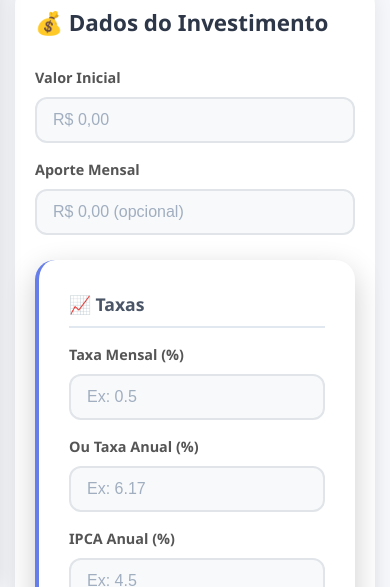
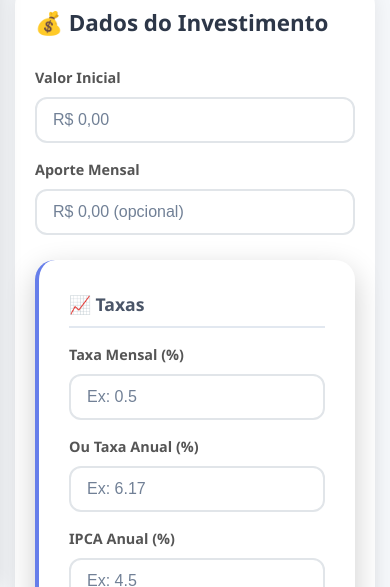
Before and after one commit to danielramosdev1234/portifolio, a React (Vite) app in the folder frontend/: page / in a window 390 px wide. Shown: the part 257-844 px from the top of the page. Built offline with nearby package versions, Linux system fonts and the light colour scheme.

Commit message:
acerto texto mobile

```diff
--- a/frontend/src/components/MainLayout.css
+++ b/frontend/src/components/MainLayout.css
@@ -414,3 +414,44 @@ html, body {
     width: 100vw;
   }
 }
+
+/* Reset e Base */
+* {
+  margin: 0;
+  padding: 0;
+  box-sizing: border-box;
+}
+
+html, body {
+  height: 100%;
+  width: 100%;
+  font-family: 'Segoe UI', Tahoma, Geneva, Verdana, sans-serif;
+  background: #f5f7fa;
+  line-height: 1.6;
+}
+
+#root {
+  height: 100vh;
+  width: 100%;
+}
+
+/* Estilos globais para inputs - garantindo legibilidade em mobile */
+input[type="text"],
+input[type="number"],
+input[type="date"],
+input[type="email"],
+input[type="password"],
+select,
+textarea {
+  color: #2d3748 !important;
+  background-color: white !important;
+  -webkit-text-fill-color: #2d3748 !important;
+  -webkit-appearance: none;
+}
+
+input::placeholder,
+textarea::placeholder {
+  color: #718096 !important;
+  opacity: 1 !important;
+  -webkit-text-fill-color: #718096 !important;
+}
```
